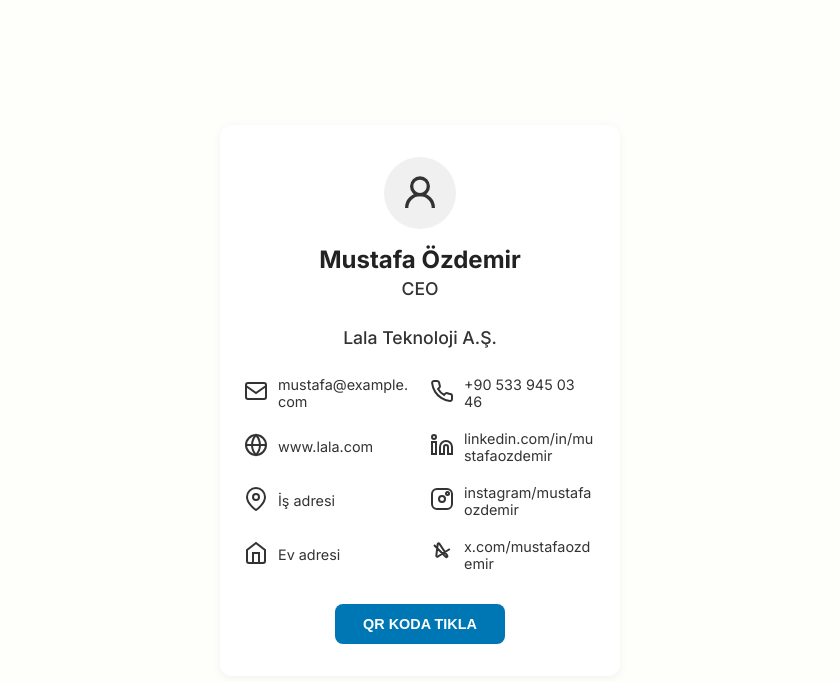
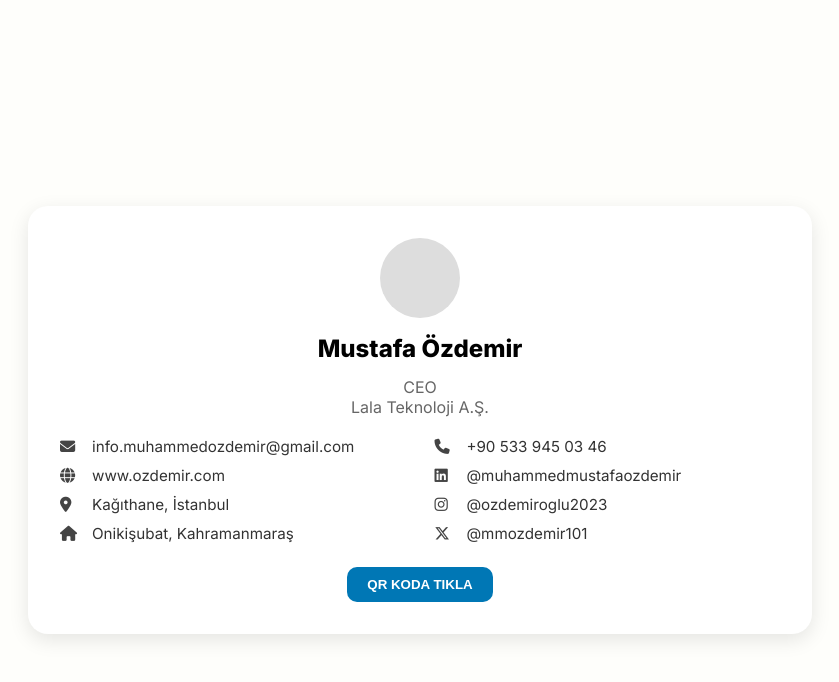
Before and after one commit to ozdemir1001/e-kartvizit, a plain HTML site: page index.html in a window 1280 px wide. Shown: the whole page, without its empty margins (220-1059 px from the left). Drawn offline with Linux system fonts and the light colour scheme.

Commit message:
Update index.html

```diff
--- a/index.html
+++ b/index.html
@@ -4,126 +4,116 @@
   <meta charset="UTF-8">
   <meta name="viewport" content="width=device-width, initial-scale=1.0">
   <title>Mustafa Özdemir | CEO</title>
-  <link href="https://fonts.googleapis.com/css2?family=Inter:wght@400;500;600;700&display=swap" rel="stylesheet">
+  <link href="https://fonts.googleapis.com/css2?family=Inter:wght@400;600;800&display=swap" rel="stylesheet">
+  <script src="https://kit.fontawesome.com/a076d05399.js" crossorigin="anonymous"></script>
   <style>
-    * {
+    body {
       margin: 0;
-      padding: 0;
-      box-sizing: border-box;
-    }
-
-    body {
       font-family: 'Inter', sans-serif;
       background-color: #fefefb;
       display: flex;
       justify-content: center;
       align-items: center;
       min-height: 100vh;
-      padding: 16px;
+      padding: 20px;
     }
-
     .card {
       background: white;
-      border-radius: 12px;
-      box-shadow: 0 2px 10px rgba(0,0,0,0.05);
+      padding: 32px;
+      border-radius: 20px;
+      box-shadow: 0 6px 20px rgba(0,0,0,0.1);
       width: 100%;
-      max-width: 400px;
-      padding: 32px 24px;
+      max-width: 720px;
       text-align: center;
     }
-
     .avatar {
-      width: 72px;
-      height: 72px;
-      background-color: #f0f0f0;
+      width: 80px;
+      height: 80px;
+      background-color: #ddd;
       border-radius: 50%;
       margin: 0 auto 16px;
-      display: flex;
-      align-items: center;
-      justify-content: center;
     }
-
-    .avatar svg {
-      width: 40px;
-      height: 40px;
-      color: #333;
-    }
-
     h1 {
       font-size: 1.5rem;
       font-weight: 700;
       margin-bottom: 4px;
-      color: #222;
     }
-
     h2 {
-      font-size: 1.1rem;
+      font-size: 1rem;
       font-weight: 500;
-      color: #333;
-      margin-bottom: 28px;
+      color: #666;
+      margin-bottom: 16px;
     }
-
-    .company {
-      font-size: 1.1rem;
-      font-weight: 500;
-      color: #333;
-      margin-bottom: 28px;
-    }
-
     .info-grid {
-      display: grid;
-      grid-template-columns: 1fr 1fr;
-      gap: 20px;
+      display: flex;
+      flex-direction: column;
+      gap: 10px;
+      margin-top: 20px;
       text-align: left;
     }
-
+    .info-row {
+      display: flex;
+      justify-content: space-between;
+      flex-wrap: wrap;
+      gap: 10px;
+    }
     .info-item {
       display: flex;
       align-items: center;
-    }
-
-    .icon {
-      margin-right: 10px;
+      font-size: 0.95rem;
       color: #333;
-      width: 24px;
-      min-width: 24px;
-    }
-
-    .info-content {
-      font-size: 0.9rem;
-      color: #333;
+      width: 48%;
       word-break: break-word;
     }
-
+    .info-item i {
+      min-width: 24px;
+      margin-right: 8px;
+      color: #444;
+    }
     a {
-      color: inherit;
+      color: #333;
       text-decoration: none;
     }
-
+    a:hover {
+      text-decoration: underline;
+    }
     .qr-button {
-      margin-top: 32px;
-      padding: 12px 28px;
+      margin-top: 24px;
+      padding: 10px 20px;
       background-color: #0077b5;
       color: white;
       border: none;
-      border-radius: 8px;
+      border-radius: 10px;
       font-weight: 600;
-      font-size: 0.9rem;
       cursor: pointer;
-      text-transform: uppercase;
+    }
+    .qr-modal {
+      display: none;
+      position: fixed;
+      top: 0; left: 0;
+      width: 100vw;
+      height: 100vh;
+      background: rgba(0,0,0,0.6);
+      justify-content: center;
+      align-items: center;
+    }
+    .qr-content {
+      background: #fff;
+      padding: 24px;
+      border-radius: 16px;
+      text-align: center;
+    }
+    .qr-content img {
+      width: 150px;
+      height: 150px;
     }
 
-    @media (max-width: 480px) {
-      .card {
-        padding: 24px 16px;
+    @media (max-width: 600px) {
+      .info-row {
+        flex-direction: column;
+        gap: 6px;
       }
-
-      .info-grid {
-        grid-template-columns: 1fr;
-        gap: 16px;
-      }
-
-      .qr-button {
+      .info-item {
         width: 100%;
       }
     }
@@ -131,125 +121,37 @@
 </head>
 <body>
   <div class="card">
-    <div class="avatar">
-      <svg viewBox="0 0 24 24" fill="none" stroke="currentColor" stroke-width="2">
-        <circle cx="12" cy="8" r="5"/>
-        <path d="M20 21C20 16.5 16.5 13 12 13C7.5 13 4 16.5 4 21"/>
-      </svg>
-    </div>
-
+    <div class="avatar"></div>
     <h1>Mustafa Özdemir</h1>
-    <h2>CEO</h2>
-    <div class="company">Lala Teknoloji A.Ş.</div>
+    <h2>CEO<br>Lala Teknoloji A.Ş.</h2>
 
     <div class="info-grid">
-      <div class="info-item">
-        <div class="icon">
-          <svg viewBox="0 0 24 24" fill="none" stroke="currentColor" stroke-width="2">
-            <rect x="2" y="4" width="20" height="16" rx="2"/>
-            <path d="M22 7L12 14L2 7"/>
-          </svg>
-        </div>
-        <div class="info-content">
-          <a href="mailto:info.muhammedozdemir@gmail.com">mustafa@example.com</a>
-        </div>
+      <div class="info-row">
+        <div class="info-item"><i class="fas fa-envelope"></i><a href="mailto:info.muhammedozdemir@gmail.com">info.muhammedozdemir@gmail.com</a></div>
+        <div class="info-item"><i class="fas fa-phone"></i><a href="tel:+905339450346">+90 533 945 03 46</a></div>
       </div>
-
-      <div class="info-item">
-        <div class="icon">
-          <svg viewBox="0 0 24 24" fill="none" stroke="currentColor" stroke-width="2">
-            <path d="M22 16.92v3a2 2 0 01-2.18 2 19.79 19.79 0 01-8.63-3.07 19.5 19.5 0 01-6-6 19.79 19.79 0 01-3.07-8.67A2 2 0 014.11 2h3a2 2 0 012 1.72 12.84 12.84 0 00.7 2.81 2 2 0 01-.45 2.11L8.09 9.91a16 16 0 006 6l1.27-1.27a2 2 0 012.11-.45 12.84 12.84 0 002.81.7A2 2 0 0122 16.92z"/>
-          </svg>
-        </div>
-        <div class="info-content">
-          <a href="tel:+905339450346">+90 533 945 03 46</a>
-        </div>
+      <div class="info-row">
+        <div class="info-item"><i class="fas fa-globe"></i><a href="https://www.ozdemir.com" target="_blank">www.ozdemir.com</a></div>
+        <div class="info-item"><i class="fab fa-linkedin"></i><a href="https://linkedin.com/in/muhammedmustafaozdemir" target="_blank">@muhammedmustafaozdemir</a></div>
       </div>
-
-      <div class="info-item">
-        <div class="icon">
-          <svg viewBox="0 0 24 24" fill="none" stroke="currentColor" stroke-width="2">
-            <circle cx="12" cy="12" r="10"/>
-            <path d="M2 12h20M12 2a15.3 15.3 0 014 10 15.3 15.3 0 01-4 10 15.3 15.3 0 01-4-10 15.3 15.3 0 014-10z"/>
-          </svg>
-        </div>
-        <div class="info-content">
-          <a href="https://www.lala.com" target="_blank">www.lala.com</a>
-        </div>
+      <div class="info-row">
+        <div class="info-item"><i class="fas fa-map-marker-alt"></i><a href="https://maps.google.com/?q=Kağıthane, İstanbul" target="_blank">Kağıthane, İstanbul</a></div>
+        <div class="info-item"><i class="fab fa-instagram"></i><a href="https://instagram.com/ozdemiroglu2023" target="_blank">@ozdemiroglu2023</a></div>
       </div>
-
-      <div class="info-item">
-        <div class="icon">
-          <svg viewBox="0 0 24 24" fill="none" stroke="currentColor" stroke-width="2">
-            <path d="M16 8a6 6 0 016 6v7h-4v-7a2 2 0 00-2-2 2 2 0 00-2 2v7h-4v-7a6 6 0 016-6z"/>
-            <rect x="2" y="9" width="4" height="12"/>
-            <circle cx="4" cy="4" r="2"/>
-          </svg>
-        </div>
-        <div class="info-content">
-          <a href="https://linkedin.com/in/mustafaozdemir" target="_blank">linkedin.com/in/mustafaozdemir</a>
-        </div>
-      </div>
-
-      <div class="info-item">
-        <div class="icon">
-          <svg viewBox="0 0 24 24" fill="none" stroke="currentColor" stroke-width="2">
-            <path d="M21 10c0 7-9 13-9 13s-9-6-9-13a9 9 0 0118 0z"/>
-            <circle cx="12" cy="10" r="3"/>
-          </svg>
-        </div>
-        <div class="info-content">
-          <a href="https://maps.google.com/?q=İş+adresi" target="_blank">İş adresi</a>
-        </div>
-      </div>
-
-      <div class="info-item">
-        <div class="icon">
-          <svg viewBox="0 0 24 24" fill="none" stroke="currentColor" stroke-width="2">
-            <rect x="2" y="2" width="20" height="20" rx="5"/>
-            <circle cx="12" cy="12" r="3"/>
-            <circle cx="17.5" cy="6.5" r="1.5"/>
-          </svg>
-        </div>
-        <div class="info-content">
-          <a href="https://instagram.com/mustafaozdemir" target="_blank">instagram/mustafaozdemir</a>
-        </div>
-      </div>
-
-      <div class="info-item">
-        <div class="icon">
-          <svg viewBox="0 0 24 24" fill="none" stroke="currentColor" stroke-width="2">
-            <path d="M3 9l9-7 9 7v11a2 2 0 01-2 2H5a2 2 0 01-2-2z"/>
-            <polyline points="9 22 9 12 15 12 15 22"/>
-          </svg>
-        </div>
-        <div class="info-content">
-          <a href="https://maps.google.com/?q=Ev+adresi" target="_blank">Ev adresi</a>
-        </div>
-      </div>
-
-      <div class="info-item">
-        <div class="icon">
-          <svg viewBox="0 0 24 24" fill="none" stroke="currentColor" stroke-width="2">
-            <path d="M4 4l11.733 11.733a1 1 0 001.535-1.272L9.343 2.584a1 1 0 00-1.676.816L6.341 14.615a1 1 0 001.677.816L19.8 8"/>
-          </svg>
-        </div>
-        <div class="info-content">
-          <a href="https://x.com/mustafaozdemir" target="_blank">x.com/mustafaozdemir</a>
-        </div>
+      <div class="info-row">
+        <div class="info-item"><i class="fas fa-home"></i><a href="https://maps.google.com/?q=Onikişubat, Kahramanmaraş" target="_blank">Onikişubat, Kahramanmaraş</a></div>
+        <div class="info-item"><i class="fab fa-x-twitter"></i><a href="https://x.com/mmozdemir101" target="_blank">@mmozdemir101</a></div>
       </div>
     </div>
 
-    <button class="qr-button" onclick="showQR()">QR KODA TIKLA</button>
-
-    <!-- QR Modal can be added here if needed -->
+    <button class="qr-button" onclick="document.getElementById('qr').style.display='flex'">QR KODA TIKLA</button>
   </div>
 
-  <script>
-    function showQR() {
-      alert("QR kod gösteriliyor");
-      // You can implement a proper modal here
-    }
-  </script>
+  <div class="qr-modal" id="qr" onclick="this.style.display='none'">
+    <div class="qr-content">
+      <p>Kartvizit QR Kodu</p>
+      <img src="https://api.qrserver.com/v1/create-qr-code/?size=150x150&data=https://ozdemir1001.github.io/e-kartvizit/" alt="QR Kodu">
+    </div>
+  </div>
 </body>
 </html>
```
